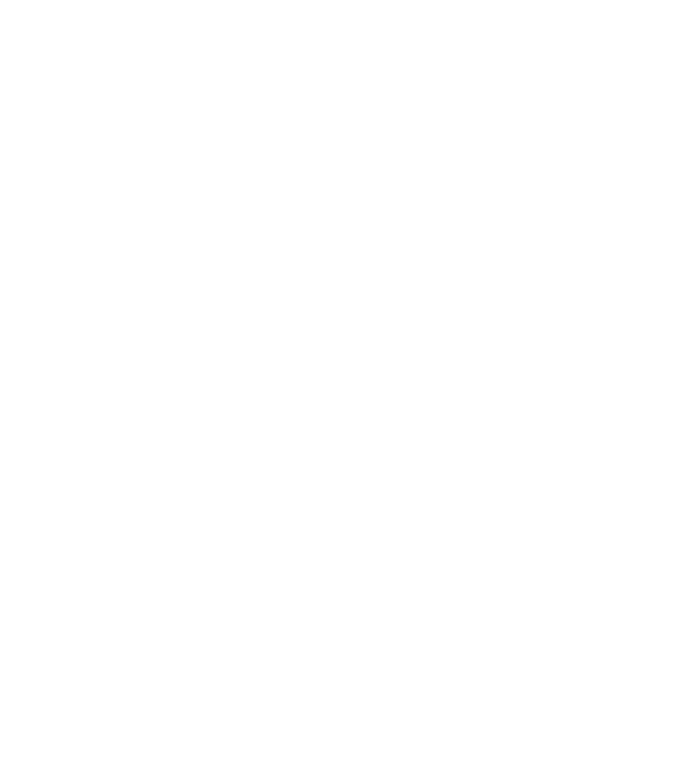
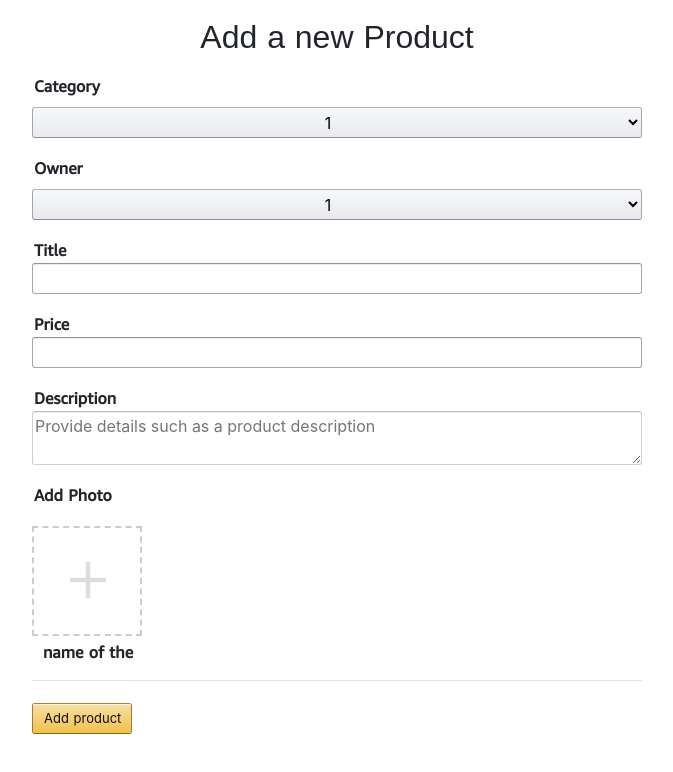
Before and after one commit to learnpal-byte/amazonclone-v1, a Nuxt app in the folder admin/: page /product in a window 1280 px wide. Before the commit this address had no page. Shown: the top 772 px of the page, without its empty margins (303-976 px from the left). Built offline with nearby package versions, Linux system fonts and the light colour scheme.

Commit message:
26 Create a form page for product Part 1: HTML

```diff
--- a/admin/pages/index.vue
+++ b/admin/pages/index.vue
@@ -66,7 +66,7 @@
 
 <script>
 export default {
-  // asyncData is fetching ata before nuxt page finished loading on on the browser.
+  // asyncData is fetching Data before nuxt page finished loading on the browser.
   // It is good for SEO because the data will be loaded first
   async asyncData({ $axios }) {
     try {
--- /dev/null
+++ b/admin/pages/product.vue
@@ -0,0 +1,80 @@
+<template>
+  <main>
+    <div class="container-fluid">
+      <div class="row">
+        <div class="col-sm-3"></div>
+        <div class="col-sm-6">
+          <div class="a-section">
+            <div class="a-spacing-top-medium"></div>
+            <h2 style="text-align: center">Add a new Product</h2>
+            <form>
+              <!-- Category Dropdown -->
+              <div class="a-spacing-top-medium">
+                <label>Category</label>
+                <select class="a-select-option">
+                  <option value="1">1</option>
+                  <option value="2">2</option>
+                </select>
+              </div>
+
+              <!-- Owner Dropdown -->
+              <div class="a-spacing-top-medium">
+                <label>Owner</label>
+                <select class="a-select-option">
+                  <option value="1">1</option>
+                  <option value="2">2</option>
+                </select>
+              </div>
+              <!-- Title input -->
+              <div class="a-spacing-top-medium">
+                <label style="margin-bottom: 0px;">Title</label>
+                <input type="text" class="a-input-text" style="width: 100%" />
+              </div>
+
+              <!-- Price input -->
+              <div class="a-spacing-top-medium">
+                <label style="margin-bottom: 0px;">Price</label>
+                <input type="number" class="a-input-text" style="width: 100%" />
+              </div>
+
+              <!-- Description textarea -->
+              <div class="a-spacing-top-medium">
+                <label style="margin-bottom: 0px;">Description</label>
+                <textarea
+                  placeholder="Provide details such as a product description"
+                  style="width: 100%"
+                ></textarea>
+              </div>
+
+              <!-- Photo file -->
+              <div class="a-spacing-top-medium">
+                <label style="margin-bottom: 0px;">Add Photo</label>
+                <div class="a-row a-spacing-top-medium">
+                  <label class="choosefile-button">
+                    <i class="fal fa-plus"></i>
+                    <input type="file" />
+                    <p style="margin-top: -70px">name of the</p>
+                  </label>
+                </div>
+              </div>
+              <!-- Button -->
+              <hr />
+              <div class="a-spacing-top-large">
+                <span class="a-button-register">
+                  <span class="a-button-inner">
+                    <span class="a-button-text">Add product</span>
+                  </span>
+                </span>
+              </div>
+            </form>
+          </div>
+        </div>
+        <div class="col-sm-3"></div>
+      </div>
+    </div>
+  </main>
+</template>
+
+<script>
+export default {};
+</script>
```
